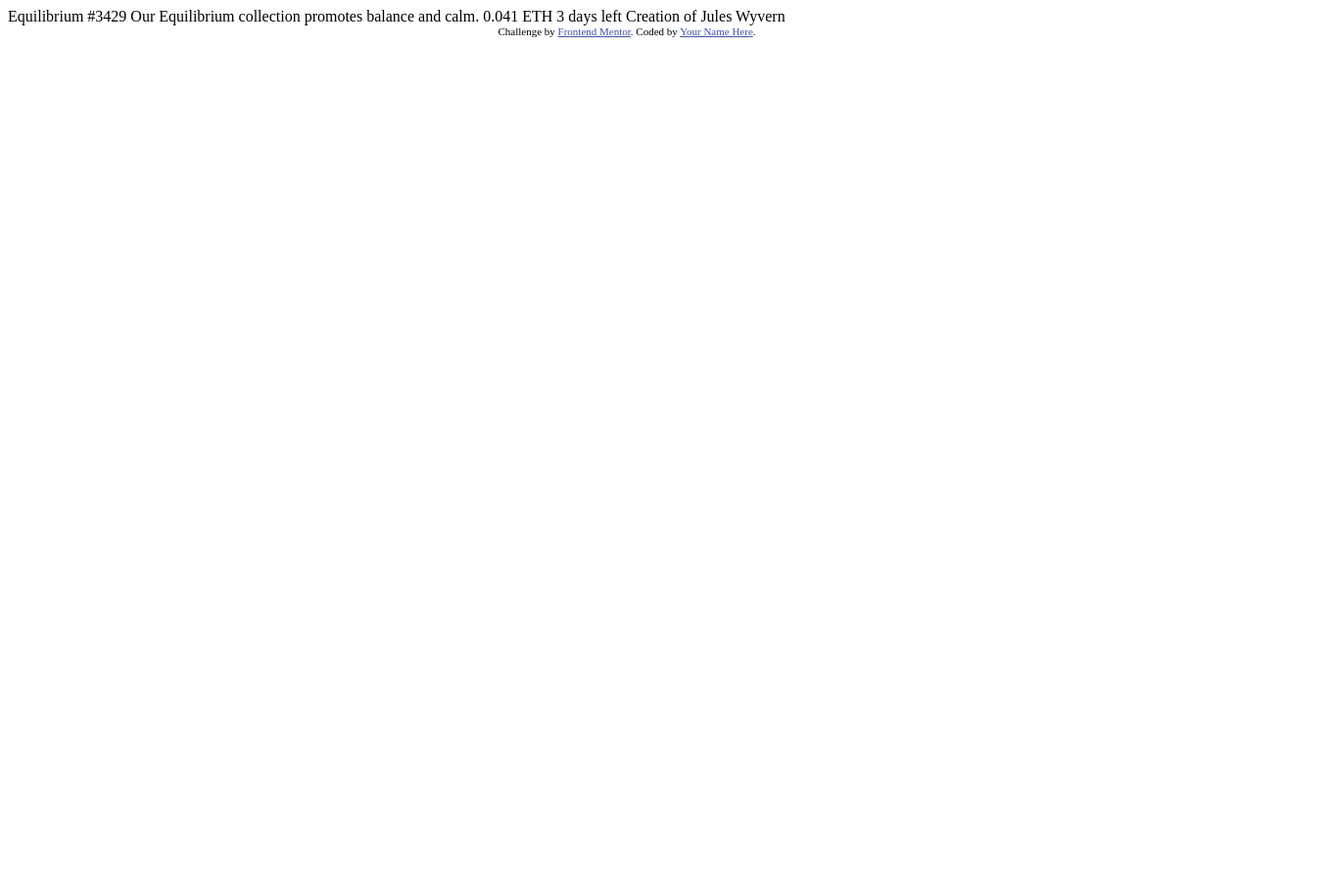
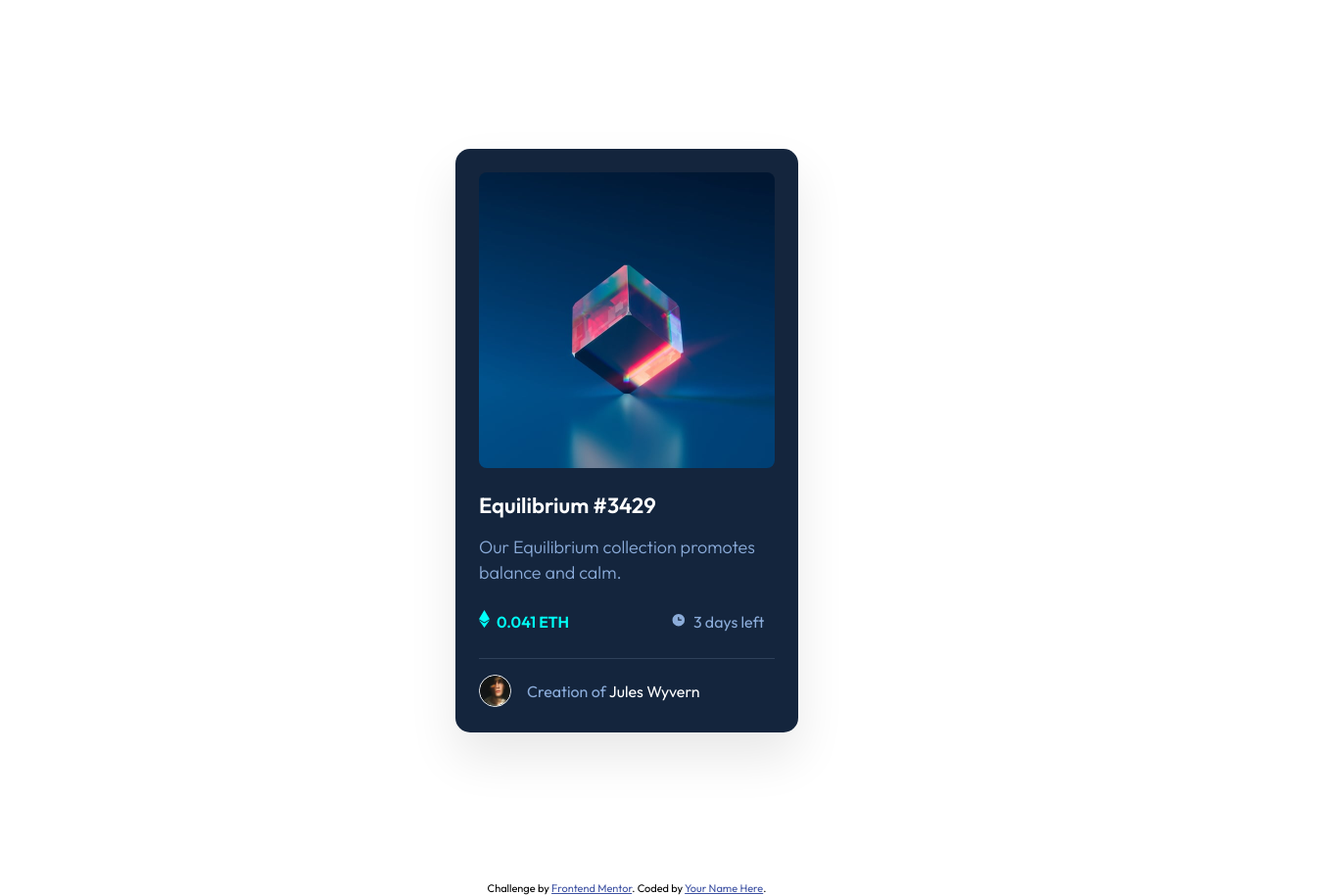
Before and after one commit to ElenaKondrashova/nft-preview-component, a plain HTML site: page index.html in a window 1280 px wide. Shown: the whole page at 98% size, 1360 px wide, since content can reach past the window. Before the commit the page ends 800 px from the top, so only its background shows below. Drawn offline with Linux system fonts and the light colour scheme.

Commit message:
First version of the product card

```diff
--- a/index.html
+++ b/index.html
@@ -1,33 +1,67 @@
 <!DOCTYPE html>
 <html lang="en">
+
 <head>
   <meta charset="UTF-8">
-  <meta name="viewport" content="width=device-width, initial-scale=1.0"> <!-- displays site properly based on user's device -->
-
+  <meta name="viewport" content="width=device-width, initial-scale=1.0">
+  <!-- displays site properly based on user's device -->
   <link rel="icon" type="image/png" sizes="32x32" href="./images/favicon-32x32.png">
+  <link rel="preconnect" href="https://fonts.googleapis.com">
+  <link rel="preconnect" href="https://fonts.gstatic.com" crossorigin>
+  <link href="https://fonts.googleapis.com/css2?family=Outfit:wght@300;400;600&display=swap" rel="stylesheet">
+  <link rel="stylesheet" href="styles.css">
 
   <title>Frontend Mentor | NFT preview card component</title>
 
   <!-- Feel free to remove these styles or customise in your own stylesheet 👍 -->
   <style>
-    .attribution { font-size: 11px; text-align: center; }
-    .attribution a { color: hsl(228, 45%, 44%); }
+    .attribution {
+      font-size: 11px;
+      text-align: center;
+    }
+
+    .attribution a {
+      color: hsl(228, 45%, 44%);
+    }
   </style>
 </head>
+
 <body>
+  <main>
+    <section #product>
+      <div class="product-card">
+        <div class="product-img"></div>
+        <div class="product-description">
+          <h1 class="product-name">Equilibrium #3429</h1>
+          <p class="product-details">
+            Our Equilibrium collection promotes balance and calm.
+          </p>
+        </div>
+        <div class="product-price">
 
-  Equilibrium #3429
+          <span class="price"> <img class="icon-ethereum" src="images/icon-ethereum.svg" alt="Ethereum icon">0.041
+            ETH</span>
+          <span class="sale-date"><img class="icon-clock" src="images/icon-clock.svg" alt="Clock icon">3 days
+            left</span>
+        </div>
+        <hr class="delimiter">
+        <div class="product-author">
+          <img class="avatar" src="images/image-avatar.png" alt="Designer's avatar">
+          <p class="author-name">
+            <span class="greycolor"> Creation of</span>
+            <span class="whitecolor"> Jules
+              Wyvern</span>
+          </p>
+        </div>
+      </div>
+    </section>
+    <footer>
+      <div class="attribution">
+        Challenge by <a href="https://www.frontendmentor.io?ref=challenge" target="_blank">Frontend Mentor</a>.
+        Coded by <a href="#">Your Name Here</a>.
+      </div>
+    </footer>
+  </main>
+</body>
 
-  Our Equilibrium collection promotes balance and calm.
-
-  0.041 ETH
-  3 days left
-
-  Creation of Jules Wyvern
-
-  <div class="attribution">
-    Challenge by <a href="https://www.frontendmentor.io?ref=challenge" target="_blank">Frontend Mentor</a>.
-    Coded by <a href="#">Your Name Here</a>.
-  </div>
-</body>
 </html>
--- /dev/null
+++ b/styles.css
@@ -0,0 +1,152 @@
+:root {
+    /* Primary colors */
+    --Soft-blue: hsl(215, 51%, 70%);
+    --Cyan: hsl(178, 100%, 50%);
+    /* Neutral colors */
+    --Very-dark-blue-main: hsl(217, 54%, 11%);
+    --Very-dark-blue-card: hsl(216, 50%, 16%);
+    --Very-dark-blue-line: hsl(215, 32%, 27%);
+    --White: hsl(0, 0%, 100%);
+}
+
+* {
+    padding: 0;
+    margin: 0;
+    box-sizing: border-box;
+}
+
+body {
+    font-size: 18px;
+    font-family: 'Outfit', sans-serif;
+    /* background: var(--Very-dark-blue-main); */
+    display: flex;
+    flex-direction: column;
+    justify-content: center;
+    align-items: center;
+
+}
+
+/* div {
+    border: 2px solid black;
+} */
+
+.product-card {
+    width: 350px;
+    height: 596px;
+    margin: 152px 545px;
+    padding: 24px 24px 270px 24px;
+    text-align: left;
+    box-shadow: 0px 25px 50px rgba(0, 0, 0, 0.0952917);
+    border-radius: 15px;
+    background: var(--Very-dark-blue-card);
+}
+
+.product-img {
+    width: 302px;
+    height: 302px;
+    background-image: url(images/image-equilibrium.jpg);
+    border-radius: 8px;
+    background-size: cover;
+}
+
+.product-name {
+    font-family: 'Outfit';
+    font-style: normal;
+    font-weight: 600;
+    font-size: 22px;
+    line-height: 28px;
+    padding: auto 24px;
+    margin: 24px 0px 16px 0;
+    color: var(--White)
+}
+
+.product-details {
+    height: 52px;
+    font-family: 'Outfit';
+    font-style: normal;
+    font-weight: 300;
+    font-size: 18px;
+    line-height: 26px;
+    color: var(--Soft-blue);
+}
+
+.product-price {
+    margin: 24px 0;
+}
+
+.icon-ethereum {
+    width: 11px;
+    height: 18px;
+    margin-right: 7px;
+}
+
+.price {
+    width: 75px;
+    height: 20px;
+    font-family: 'Outfit';
+    font-style: normal;
+    font-weight: 600;
+    font-size: 16px;
+    line-height: 26px;
+    color: var(--Cyan);
+    text-align: center;
+}
+
+.icon-clock {
+    width: 16px;
+    height: 16px;
+    margin-right: 7px;
+}
+
+.sale-date {
+    width: 73px;
+    height: 20px;
+    font-family: 'Outfit';
+    font-style: normal;
+    font-weight: 400;
+    font-size: 16px;
+    line-height: 26px;
+    color: var(--Soft-blue);
+    margin-left: 100px;
+    text-align: center;
+}
+
+.delimiter {
+    width: 302px;
+    border-top: 1px solid #2E405A;
+    border-right-width: 0;
+    border-left-width: 0;
+    border-bottom-width: 0;
+}
+
+.product-author {
+    margin: 16px 0 32px 0;
+    display: flex;
+    flex-direction: row;
+    align-items: center;
+    justify-content: left;
+}
+
+.avatar {
+    width: 33px;
+    height: 33px;
+    border: 1px solid var(--White);
+    border-radius: 50px;
+    margin-right: 16px;
+}
+
+.author-name {
+    font-family: 'Outfit';
+    font-style: normal;
+    font-weight: 400;
+    font-size: 16px;
+    line-height: 20px;
+}
+
+.greycolor {
+    color: var(--Soft-blue);
+}
+
+.whitecolor {
+    color: var(--White);
+}
```
